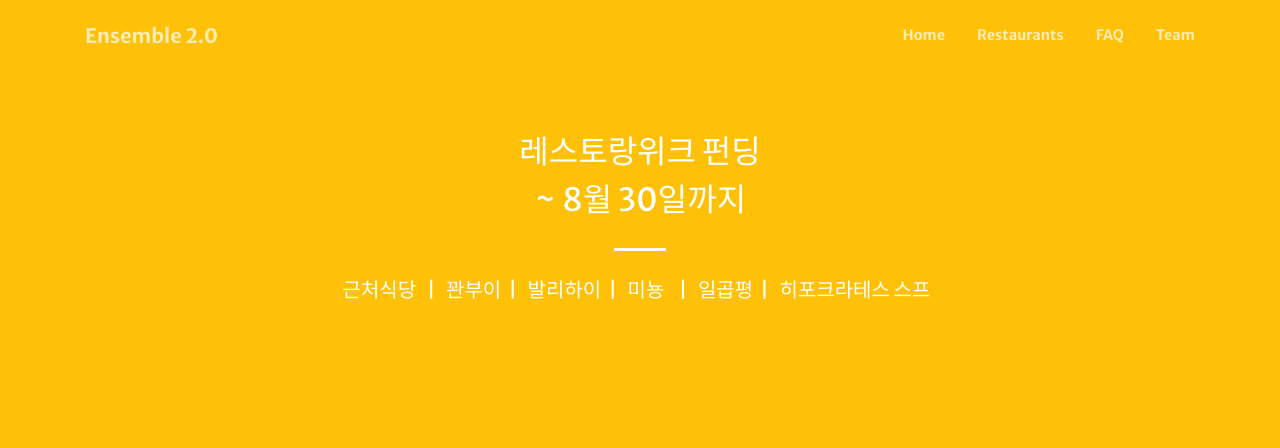
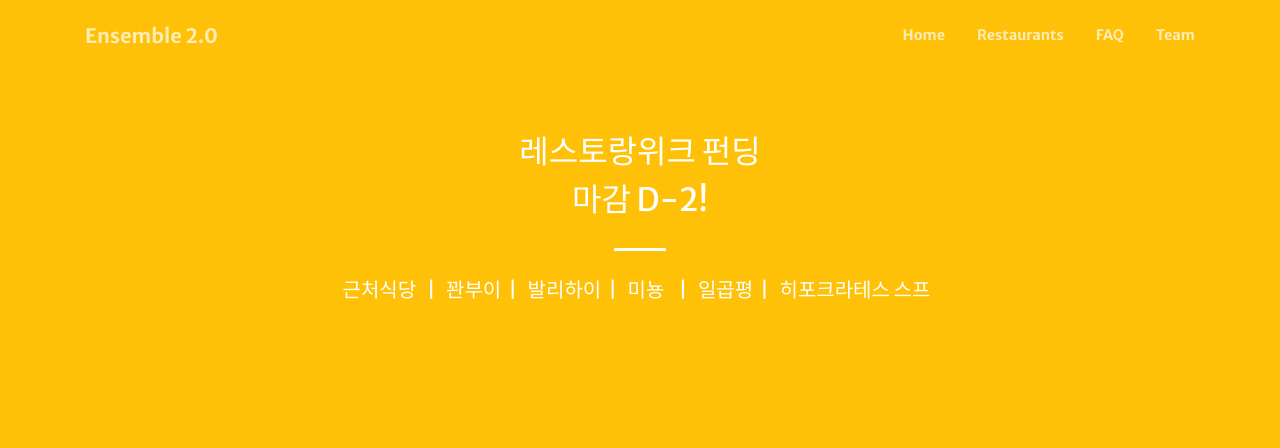
Before and after one commit to Sunny-W-Park/ensemble4publish, a Django app: page /blog/ in a window 1280 px wide. Shown: the top 448 px of the page. Run offline with Django 3.2, Linux system fonts and the light colour scheme; data that the repository does not hold is empty; some libraries are stand-ins or nearby versions.

Commit message:
blog index D-2

```diff
--- a/blog/templates/blog_index.html
+++ b/blog/templates/blog_index.html
@@ -24,7 +24,7 @@
             <div class="container">
                 <div class="row justify-content-center">
                     <div class="col-lg-8 text-center">
-                        <h2 class="text-white mt-0"> 레스토랑위크 펀딩 </br>  ~ 8월 30일까지</h2>
+                        <h2 class="text-white mt-0"> 레스토랑위크 펀딩 </br>  마감 D-2! </h2>
                         <hr class="divider light my-4" />
                         <h5 class="text-white mb-16">  근처식당 &nbsp; | &nbsp; 꽌부이 &nbsp;| &nbsp; 발리하이 &nbsp;| &nbsp; 미뇽 &nbsp;  &nbsp;| &nbsp; 일곱평 &nbsp;| &nbsp;  히포크라테스 스프 &nbsp;</p>
 
```
Also changed, not shown: blog/migrations/0038_auto_20200827_1503.py (added), blog/migrations/0039_auto_20200827_1518.py (added), blog/migrations/0040_auto_20200827_1612.py (added), blog/migrations/0041_auto_20200827_1618.py (added), 5 other files.
